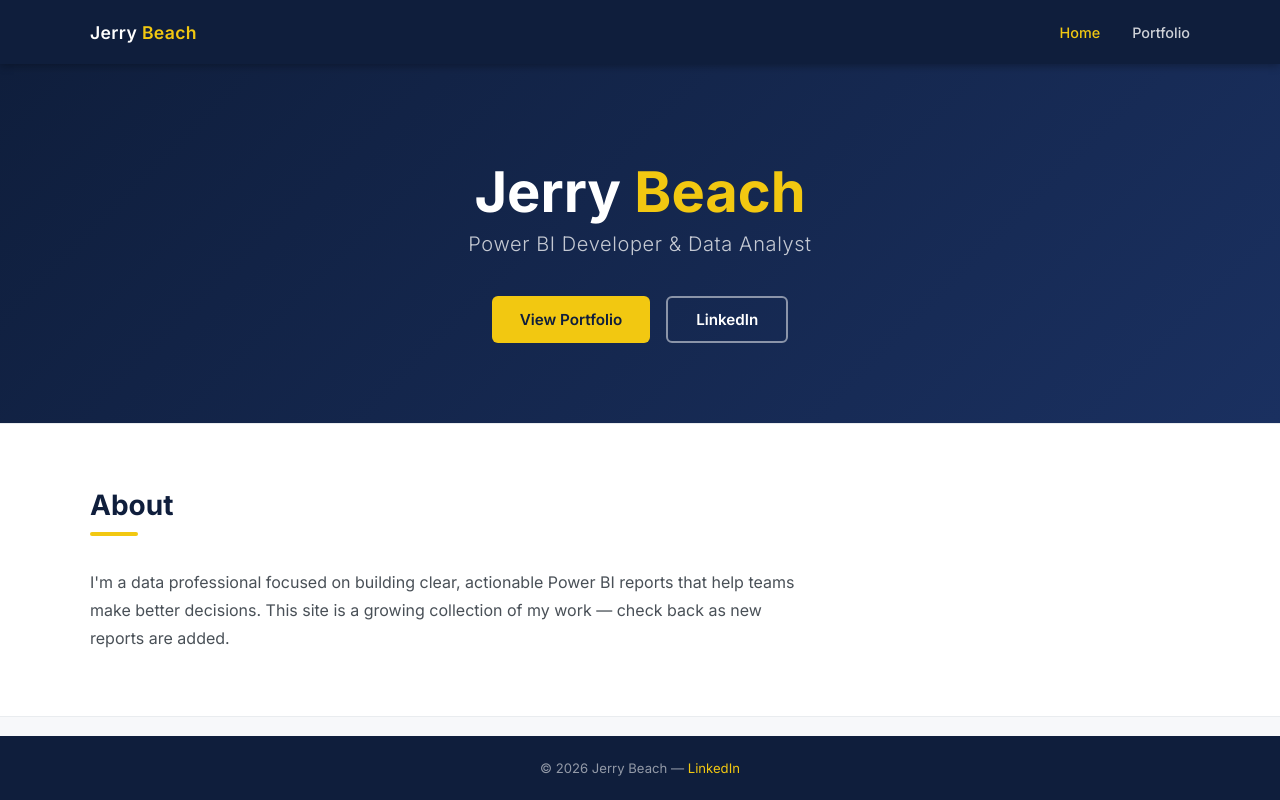
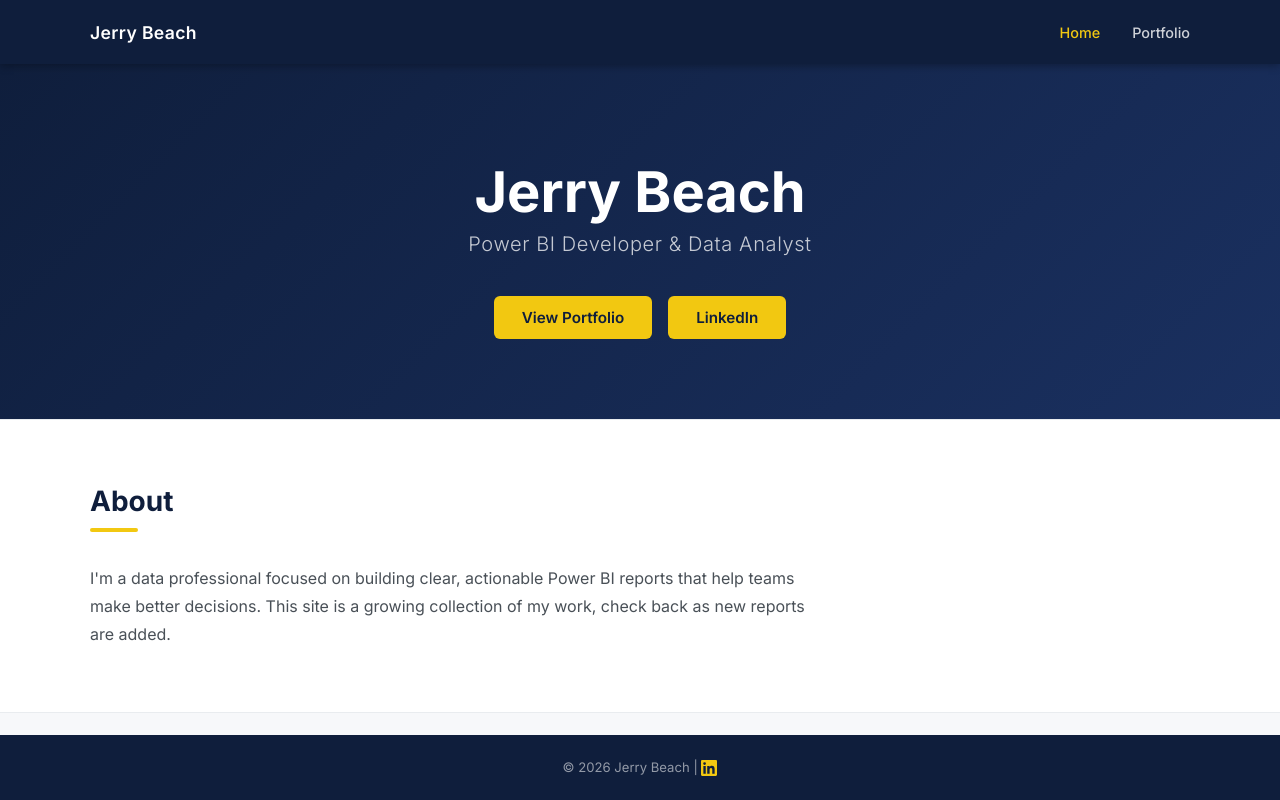
Before and after one commit to JerryAlanForReal/Power-BI-Portfolio, a plain HTML site: page index.html in a window 1280 px wide. Drawn offline with Linux system fonts and the light colour scheme.

Commit message:
Updates to formatting

```diff
--- a/index.html
+++ b/index.html
@@ -11,7 +11,7 @@
 
   <header>
     <nav>
-      <a href="index.html" class="nav-brand">Jerry <span>Beach</span></a>
+      <a href="index.html" class="nav-brand">Jerry Beach</a>
       <ul class="nav-links">
         <li><a href="index.html" class="active">Home</a></li>
         <li><a href="portfolio.html">Portfolio</a></li>
@@ -23,7 +23,7 @@
 
     <section class="hero">
       <div class="hero-inner">
-        <h1>Jerry <span class="accent">Beach</span></h1>
+        <h1>Jerry Beach</h1>
         <p class="tagline">Power BI Developer &amp; Data Analyst</p>
         <div class="hero-actions">
           <a href="portfolio.html" class="btn btn-primary">
@@ -33,7 +33,7 @@
             href="https://www.linkedin.com/in/jerrybeach"
             target="_blank"
             rel="noopener noreferrer"
-            class="btn btn-outline"
+            class="btn btn-primary"
           >
             LinkedIn
           </a>
@@ -46,9 +46,7 @@
         <h2 class="section-title">About</h2>
         <div class="divider"></div>
         <p>
-          I'm a data professional focused on building clear, actionable Power BI reports
-          that help teams make better decisions. This site is a growing collection of
-          my work — check back as new reports are added.
+          I'm a data professional focused on building clear, actionable Power BI reports that help teams make better decisions. This site is a growing collection of my work, check back as new reports are added.
         </p>
       </div>
     </section>
@@ -56,7 +54,7 @@
   </main>
 
   <footer>
-    <p>&copy; 2026 Jerry Beach &mdash; <a href="https://www.linkedin.com/in/jerrybeach" target="_blank" rel="noopener noreferrer">LinkedIn</a></p>
+    <p>&copy; 2026 Jerry Beach | <a href="https://www.linkedin.com/in/jerrybeach" target="_blank" rel="noopener noreferrer" aria-label="LinkedIn"><svg xmlns="http://www.w3.org/2000/svg" viewBox="0 0 24 24" fill="currentColor" width="16" height="16" style="vertical-align:middle" aria-hidden="true"><path d="M20.447 20.452h-3.554v-5.569c0-1.328-.027-3.037-1.852-3.037-1.853 0-2.136 1.445-2.136 2.939v5.667H9.351V9h3.414v1.561h.046c.477-.9 1.637-1.85 3.37-1.85 3.601 0 4.267 2.37 4.267 5.455v6.286zM5.337 7.433a2.062 2.062 0 0 1-2.063-2.065 2.064 2.064 0 1 1 2.063 2.065zm1.782 13.019H3.555V9h3.564v11.452zM22.225 0H1.771C.792 0 0 .774 0 1.729v20.542C0 23.227.792 24 1.771 24h20.451C23.2 24 24 23.227 24 22.271V1.729C24 .774 23.2 0 22.222 0h.003z"/></svg></a></p>
   </footer>
 
 </body>
--- a/style.css
+++ b/style.css
@@ -148,6 +148,10 @@
 
 .btn:active {
   transform: translateY(1px);
+}
+
+.btn-icon {
+  padding: 0.75rem;
 }
 
 .btn-primary {
```
Also changed, not shown: portfolio.html (+3 -3 lines).
